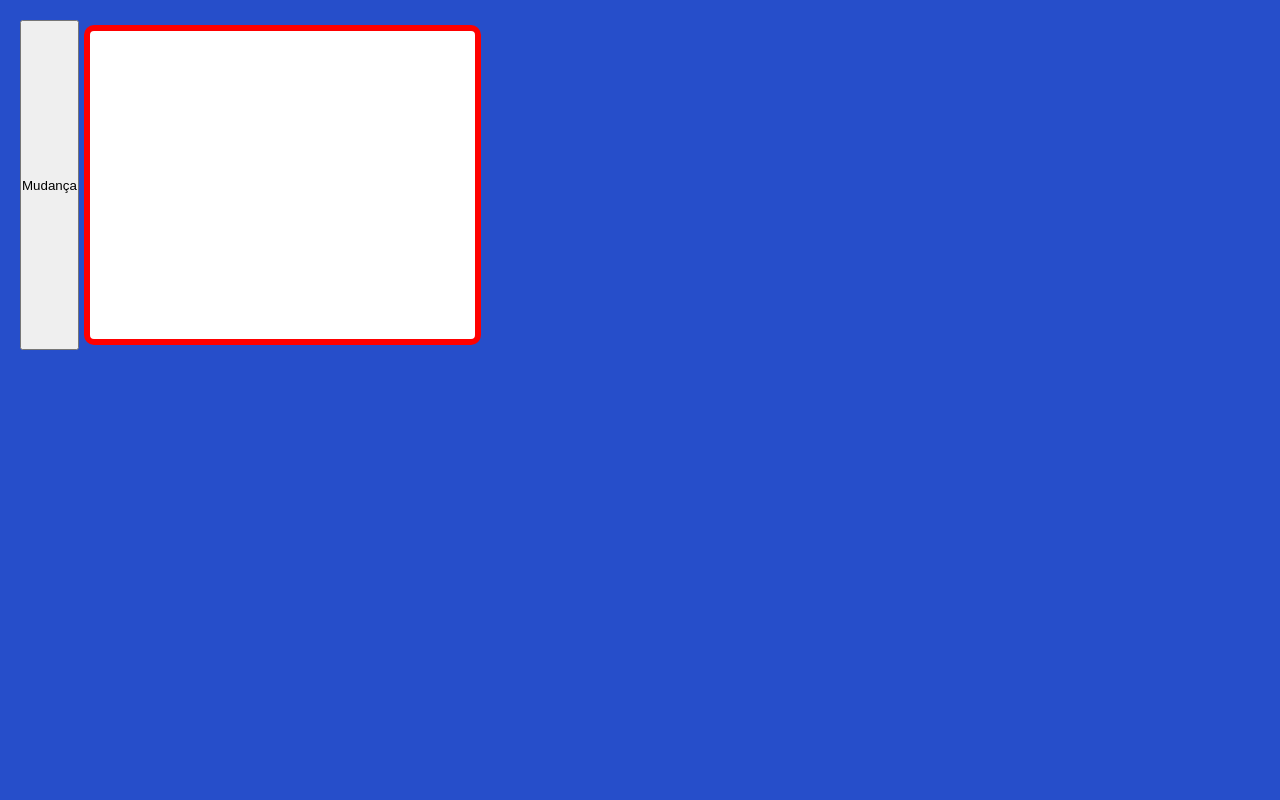
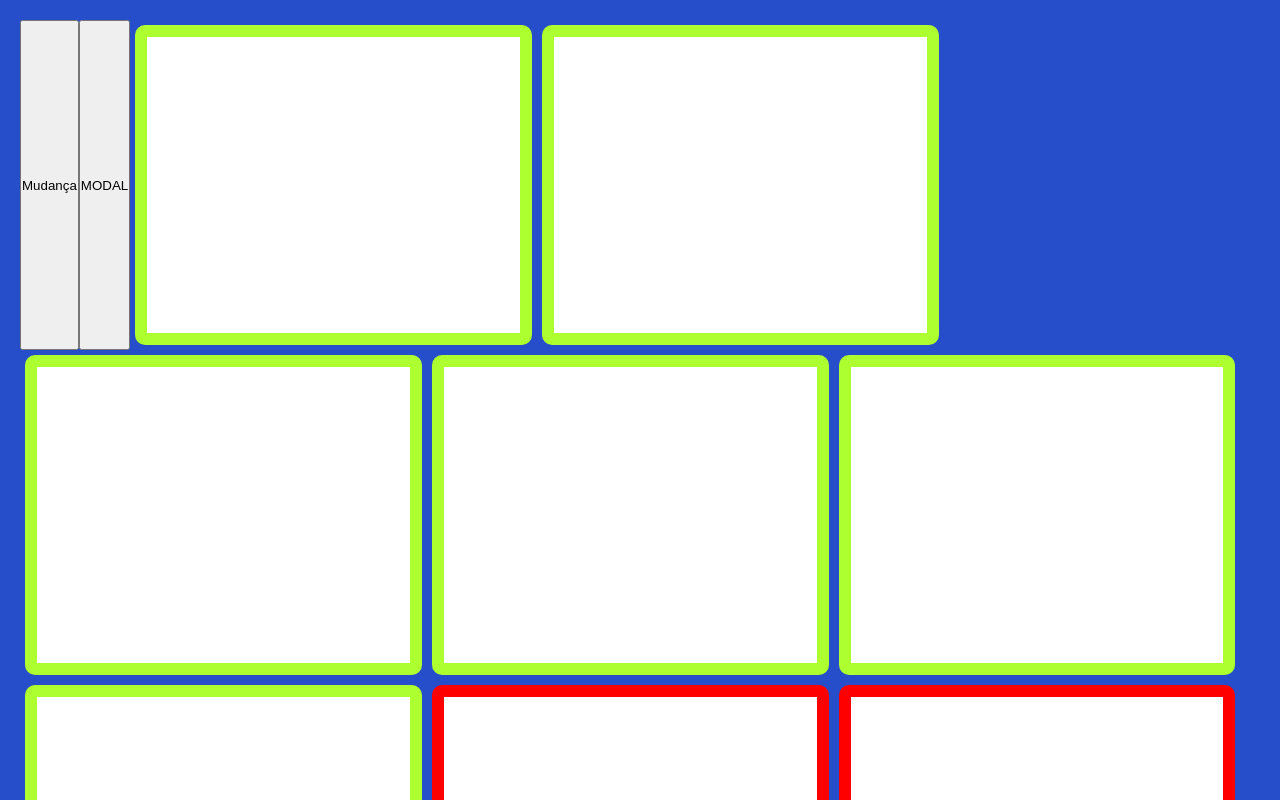
Before and after one commit to lincolnzera1/infinity-power-project, a React (Create React App) app: page /home in a window 1280 px wide. Built offline with nearby package versions, Linux system fonts and the light colour scheme.

Commit message:
Learning about modal, a pop up that i need

```diff
--- a/package.json
+++ b/package.json
@@ -13,6 +13,7 @@
     "react": "^18.2.0",
     "react-dom": "^18.2.0",
     "react-icons": "^4.4.0",
+    "react-modal": "^3.15.1",
     "react-router-dom": "^6.4.0",
     "react-scripts": "5.0.1",
     "react-toastify": "^9.0.8",
--- a/src/components/Home.css
+++ b/src/components/Home.css
@@ -35,7 +35,7 @@
     align-items: center;
     justify-content: center;
 
-    border: 6px solid green;
+    border: 12px solid green;
 
     animation-name: off;
     animation-duration: 2s;
@@ -53,7 +53,7 @@
     align-items: center;
     justify-content: center;
 
-    border: 6px solid red;
+    border: 12px solid red;
 
     animation-name: on;
     animation-duration: 2s;
@@ -62,33 +62,15 @@
 
 @keyframes on {
     from{border-color: red;}
-    to{border-color: green;}
+    to{border-color: greenyellow;}
 }
 
 @keyframes off {
-    from{border-color: green;}
+    from{border-color: greenyellow;}
     to{border-color: red;}
 }
 
 
-
-.quadrado-magico {
-    height: 40vh;
-    width: 32%;
-    background-color: white;
-    border-radius: 10px;
-    margin: 5px;
-
-    display: flex;
-    align-items: center;
-    justify-content: center;
-
-    border: 3px solid black;
-
-    animation-name: popup;
-    animation-duration: 2s;
-    animation-fill-mode: forwards;
-}
 
 @keyframes popup {
     from {
@@ -100,32 +82,3 @@
         width: 100%;
     }
 }
-
-.quadrado-magico-2 {
-    height: 90vh;
-    width: 100%;
-    background-color: white;
-    border-radius: 10px;
-    margin: 5px;
-
-    display: flex;
-    align-items: center;
-    justify-content: center;
-
-    border: 3px solid black;
-
-    animation-name: popup2;
-    animation-duration: 2s;
-    animation-fill-mode: forwards;
-}
-
-@keyframes popup2 {
-    from {
-        height: 90vh;
-        width: 100%;
-    }
-    to {
-        height: 40vh;
-        width: 32%;
-    }
-}
--- a/src/components/Home.js
+++ b/src/components/Home.js
@@ -2,10 +2,24 @@ import React, { useState } from 'react'
 import './Home.css'
 import Sidebar from './Sidebar'
 
+// Modal
+import Modal from 'react-modal'
+Modal.setAppElement("#root")
+
 const Home = () => {
 
   const [controle, setControle] = useState(true)
-  const [isOn, setIsOn] =useState(true)
+  const [isOn, setIsOn] = useState(true)
+  const [lista, setLista] = useState([1,2,3,4,5,6,-7,-8,-9]) // se tiver off, recebe um numero negativo do esp.
+
+  const [modal, setModal] = useState(false)
+  const customStyles = {
+    content: {
+      top: "50%",
+      left: "50%",
+      right: "auto"
+    }
+  }
 
     const handleEvent = () => {
 
@@ -19,14 +33,36 @@ const Home = () => {
       console.log("Pressing this " +isOn )
     }
 
+    const handleClose = () => {
+      setModal(false)
+    }
+
+    const handleOpen = () => {
+      setModal(true)
+    }
+
   return (
     <div className='teste'>
 
-      <button onClick={handleButtonEvent} >Mudança</button>
+      <button onClick={handleButtonEvent}  >Mudança</button>
+      <button onClick={handleOpen}  >MODAL</button>
 
-      {isOn === true ? (<div className="quadrado-online"></div>)
-      :
-      (<div className="quadrado-offline"></div>)}
+      {lista.map((num) =>
+        (num < 0 ? (<button className="quadrado-online" onClick={handleOpen} ></button>)
+        :
+        (<button className="quadrado-offline" onClick={handleOpen} ></button>))
+      )}
+
+
+
+      <Modal
+        isOpen={modal}
+        onRequestClose={handleClose}
+      >
+        <h1>dkqowpdkpoqwdkopwq</h1>
+        <button onClick={handleClose} >gogogo</button>
+        <h2>dqwkopdkopwqkop</h2>
+      </Modal>
 
 
 
--- a/src/components/Login.js
+++ b/src/components/Login.js
@@ -69,11 +69,7 @@ const Login = () => {
                 }
             }
 
-
         }).catch((err) => console.log("A error has happened: " + err))
-
-
-
     }
 
   return (
```
Also changed, not shown: 1 other file (tests, documents, lock files or other folders).
